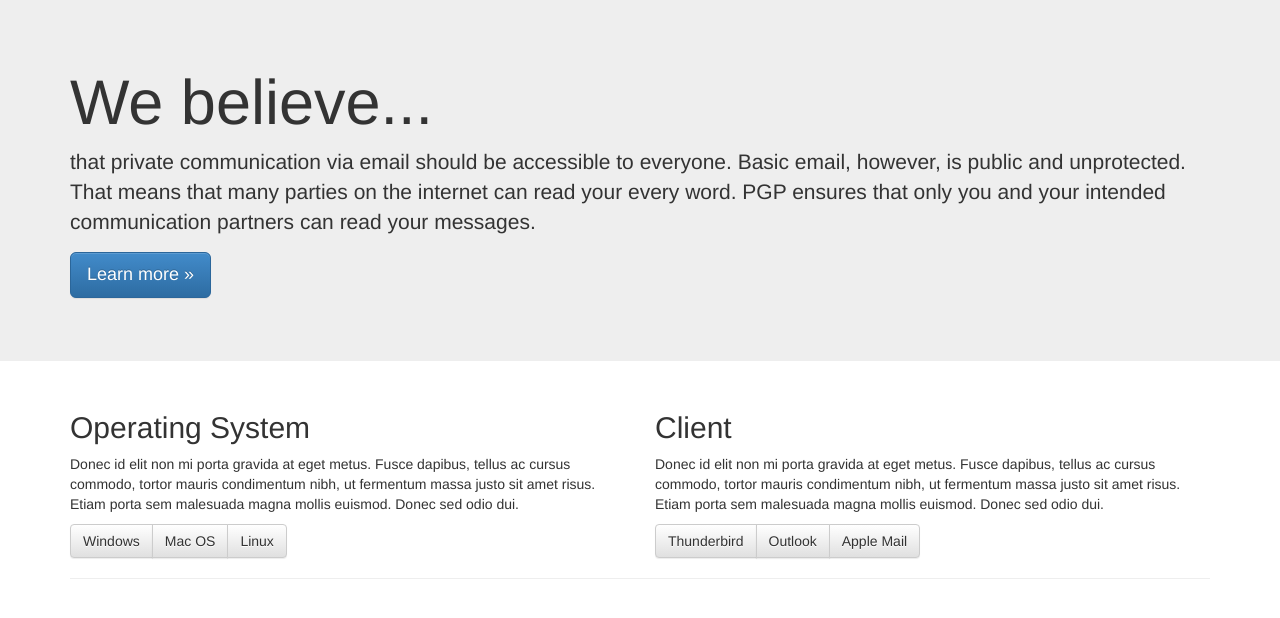
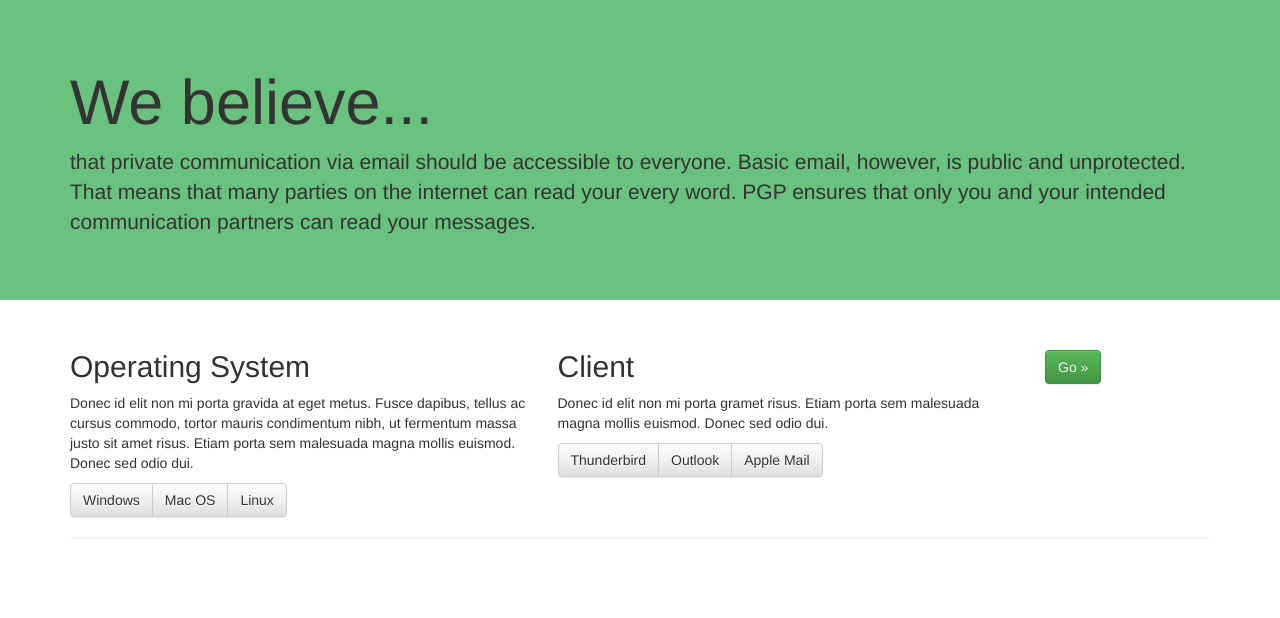
Before and after one commit to PrettyGoodManual/PGM, a plain HTML site: page index.html in a window 1280 px wide. Drawn offline with Linux system fonts and the light colour scheme.

Commit message:
added go button; changed to green

```diff
--- a/index.html
+++ b/index.html
@@ -24,18 +24,18 @@
 	</head>
 	<body>
     <!-- Main jumbotron for a primary marketing message or call to action -->
-    <div class="jumbotron">
+    <div class="jumbotron" style="background-color: #69c27d">
       <div class="container">
         <h1>We believe...</h1>
         <p>that private communication via email should be accessible to everyone. Basic email, however, is public and unprotected. That means that many parties on the internet can read your every word.
 
 PGP ensures that only you and your intended communication partners can read your messages.</p>
-        <p><a class="btn btn-primary btn-lg" role="button">Learn more &raquo;</a></p>
+
       </div>
     </div>
 		<div class="container">
 			<div class="row">
-				<div class="col-md-6">
+				<div class="col-md-5">
 					<h2>Operating System</h2>
 					<p>Donec id elit non mi porta gravida at eget metus. Fusce dapibus, tellus ac cursus commodo, tortor mauris condimentum nibh, ut fermentum massa justo sit amet risus. Etiam porta sem malesuada magna mollis euismod. Donec sed odio dui. </p>
 
@@ -52,9 +52,9 @@ PGP ensures that only you and your intended communication partners can read your
 					</div>
 				</div>
 
-				<div class="col-md-6">
+				<div class="col-md-5">
 					<h2>Client</h2>
-					<p>Donec id elit non mi porta gravida at eget metus. Fusce dapibus, tellus ac cursus commodo, tortor mauris condimentum nibh, ut fermentum massa justo sit amet risus. Etiam porta sem malesuada magna mollis euismod. Donec sed odio dui. </p>
+					<p>Donec id elit non mi porta gramet risus. Etiam porta sem malesuada magna mollis euismod. Donec sed odio dui. </p>
 
 					<div class="btn-group" data-toggle="buttons">
 						<label class="btn btn-default">
@@ -68,6 +68,13 @@ PGP ensures that only you and your intended communication partners can read your
 						</label>
 					</div>
 				</div>
+
+				<div class="col-md-2">
+					<h2></h2>
+					<p><a class="btn btn-success" role="button">Go &raquo;</a></p>
+
+
+				</div>
 			</div>
 
 			<hr>
```
